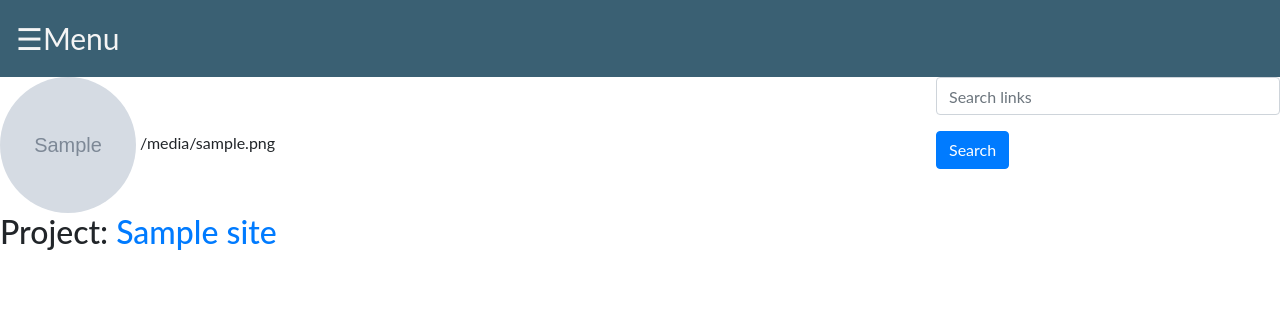
After one commit to FrancisSakwa89/Awards, a Django app: template reward/templates/search.html in a window 1280 px wide. The commit adds this page. Shown: the top 314 px of the page. Run offline with Django 3.2, Linux system fonts and the light colour scheme; the template is opened without the code that fills it: most values are stand-ins (such as "Sample title", 1, 10 or a date in 2020); grey boxes marked "Sample" are stand-in pictures; some libraries are stand-ins or nearby versions.

Commit message:
cerated a search functionality for projects

```diff
--- /dev/null
+++ b/reward/templates/search.html
@@ -0,0 +1,31 @@
+{% extends 'base.html' %}
+
+{% load static %}
+
+{% block content %}
+<style>
+  .picture-circle, .picture-circle--medium, .picture-circle--small {
+    border-radius: 100%;
+    width: 150px;
+    height: 150px; }
+    .picture-circle--medium {
+      width: 136px;
+      height: 136px; }
+      .username{
+          display: flex;
+      }
+   </style>
+{% for site in projects %}
+<div class="row profile-settings" style="left:50%;">
+  <div class="col-xs-12">
+    <div class="profile-pic-name">
+        <img class="picture-circle--medium" src="{{ site.user_profile.profile_path.url }}">
+        {{ site.profile.profile_path.url }}
+        <h2>Project:<a href="{{site.site_url}}"> {{ site.site_name }}</a> </h2>
+      <span class="username"></span>
+    </div>
+
+  </div>
+</div>
+{% endfor %}
+{% endblock %}
--- a/reward/urls.py
+++ b/reward/urls.py
@@ -6,5 +6,7 @@
 urlpatterns=[
     url('^$',views.welcome,name = 'welcome'),
     url(r'^contact/', views.contact, name='contact'),
+    url(r'^search/', views.search_results, name='search_results'),
+
 
 ]
```
Also changed, not shown: reward/templates/contacts.html (+9 -0 lines), reward/views.py (+18 -0 lines).
